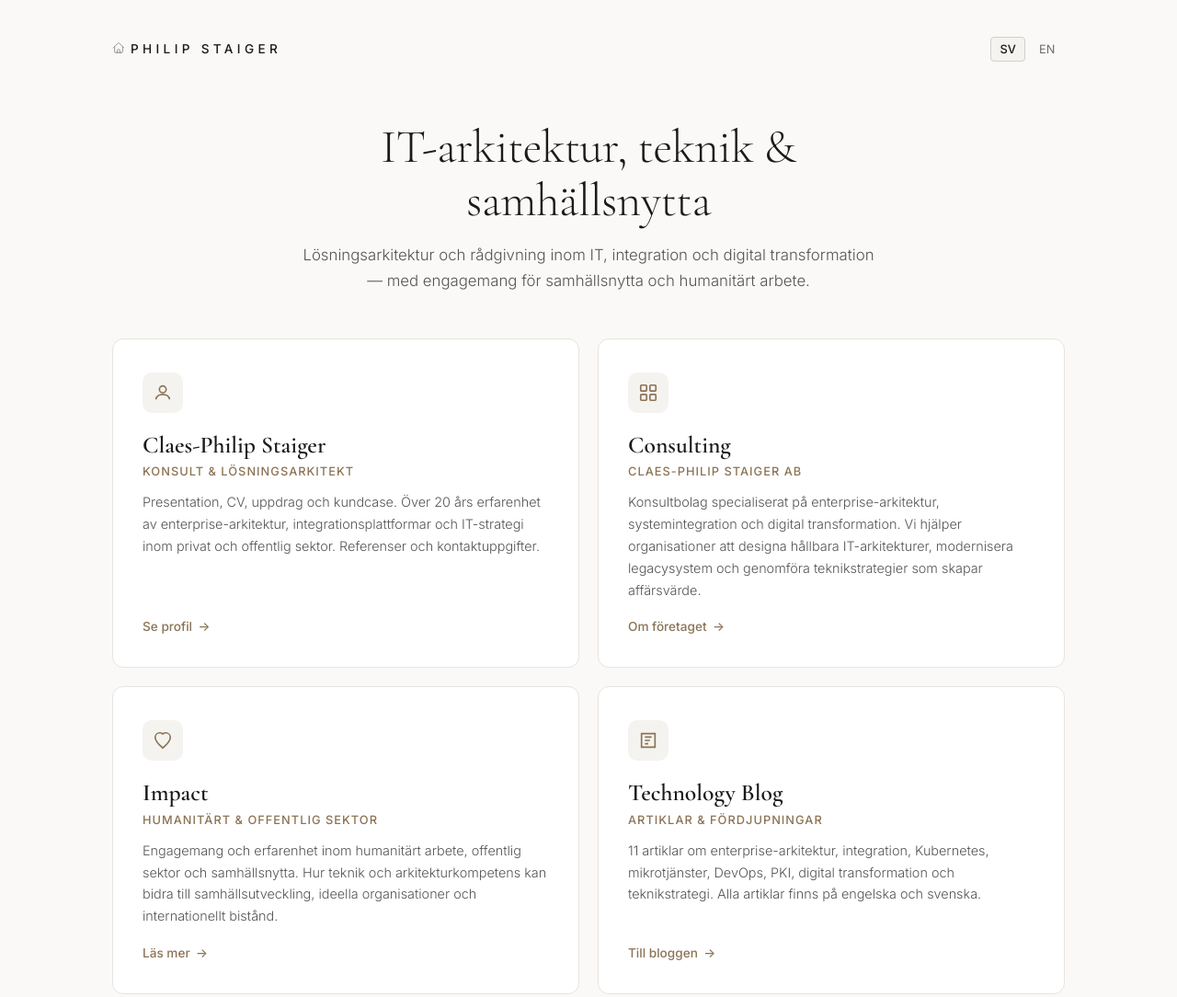
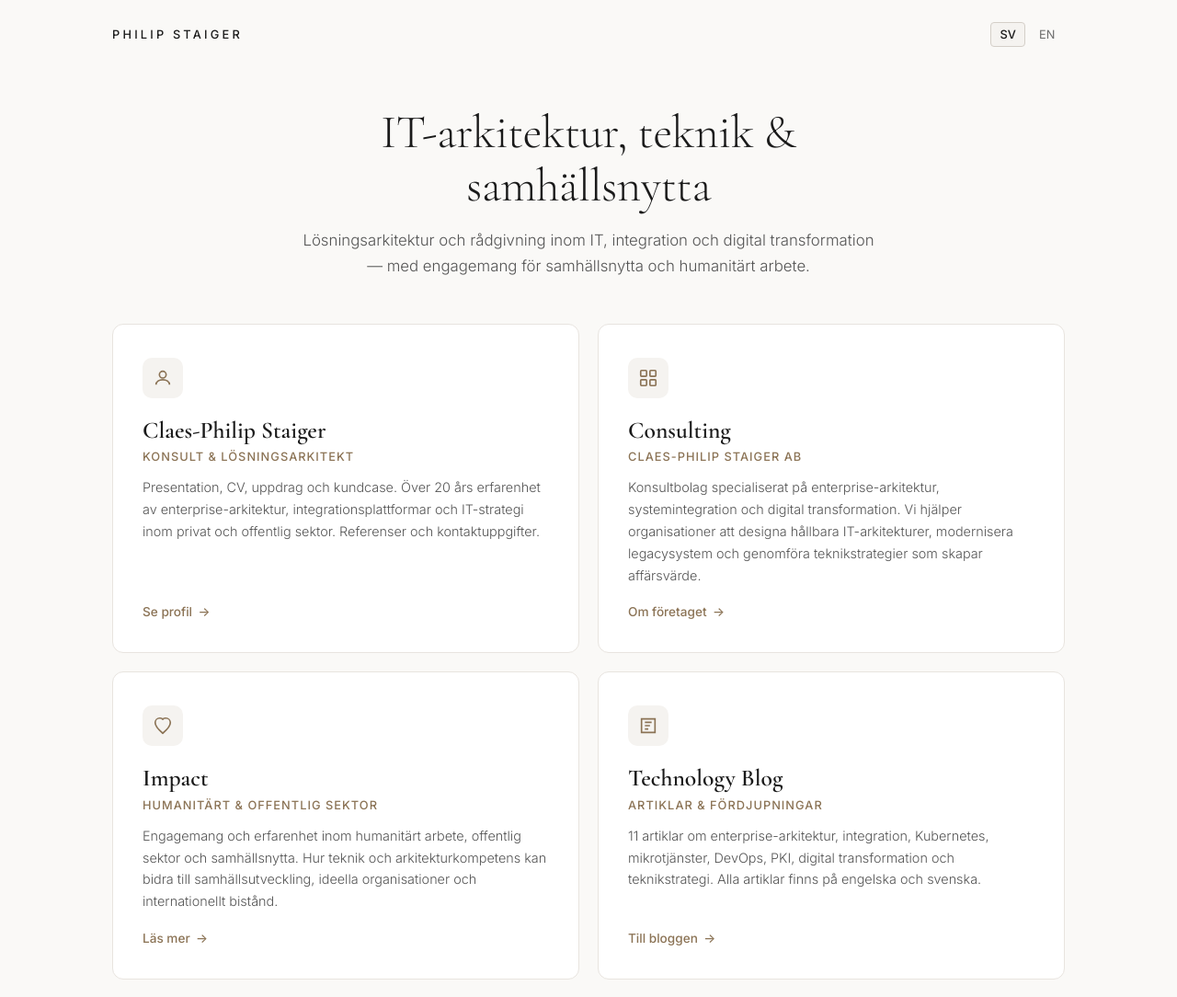
Before and after one commit to cllp/technology.staiger.se, a plain HTML site: page index.html in a window 1280 px wide. Shown: the top 1084 px of the page at 92% size. Drawn offline with nearby package versions, Linux system fonts and the light colour scheme.

Commit message:
fix: remove home icon, consistent header size

```diff
--- a/index.html
+++ b/index.html
@@ -41,7 +41,7 @@
 
         /* Header */
         header {
-            padding: 2.5rem 2rem 0;
+            padding: 1.5rem 2rem 0;
             display: flex;
             justify-content: space-between;
             align-items: center;
@@ -52,10 +52,10 @@
 
         .site-name {
             font-family: 'Inter', -apple-system, BlinkMacSystemFont, sans-serif;
-            font-size: 0.85rem;
+            font-size: 0.8rem;
             font-weight: 500;
             color: var(--charcoal-900);
-            letter-spacing: 0.32em;
+            letter-spacing: 0.25em;
             text-transform: uppercase;
             text-decoration: none;
             transition: color 0.2s;
@@ -254,7 +254,7 @@
 <body>
 
     <header>
-        <a href="https://staiger.se" class="site-name"><svg style="width:14px;height:14px;vertical-align:-1px;margin-right:6px;opacity:0.5" fill="none" stroke="currentColor" stroke-width="1.5" viewBox="0 0 24 24"><path stroke-linecap="round" stroke-linejoin="round" d="M2.25 12l8.954-8.955a1.126 1.126 0 011.591 0L21.75 12M4.5 9.75v10.125c0 .621.504 1.125 1.125 1.125H9.75v-4.875c0-.621.504-1.125 1.125-1.125h2.25c.621 0 1.125.504 1.125 1.125V21h4.125c.621 0 1.125-.504 1.125-1.125V9.75M8.25 21h8.25"/></svg>Philip Staiger</a>
+        <a href="https://staiger.se" class="site-name">Philip Staiger</a>
         <div class="lang-switch">
             <button onclick="setLanguage('sv')" id="btn-sv" class="active">SV</button>
             <button onclick="setLanguage('en')" id="btn-en">EN</button>
```
